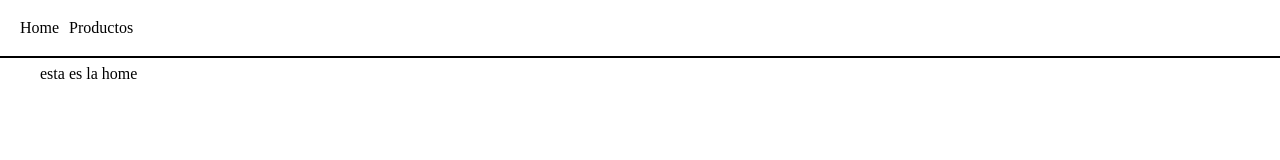
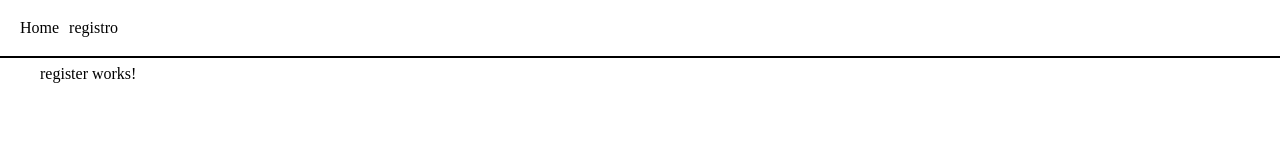
Before and after one commit to LucasRiggilloNK/ecommerce, an Angular app: page /register in a window 1280 px wide. Before the commit this address led to /home. Shown: the top 160 px of the page. Built offline with nearby package versions, Linux system fonts and the light colour scheme.

Commit message:
Create user class

```diff
--- a/src/app/app-routing.module.ts
+++ b/src/app/app-routing.module.ts
@@ -1,11 +1,11 @@
 import { NgModule } from '@angular/core';
 import { RouterModule, Routes } from '@angular/router';
 import { HomeComponent } from './home/home.component';
-import { ProductosComponent } from './productos/productos.component';
+import { RegisterComponent } from './register/register.component';
 
 const routes: Routes = [
   { path: 'home', component: HomeComponent },
-  { path: 'productos', component: ProductosComponent },
+  { path: 'register', component: RegisterComponent },
   { path: '', redirectTo: '/home', pathMatch: 'full' },
   { path: '**', redirectTo: '/home' },
 ];
--- a/src/app/app.module.ts
+++ b/src/app/app.module.ts
@@ -7,6 +7,7 @@ import { AppRoutingModule } from './app-routing.module';
 import { AppComponent } from './app.component';
 import { HeaderComponent } from './header/header.component';
 import { HomeComponent } from './home/home.component';
+import { RegisterComponent } from './register/register.component';
 
 
 @NgModule({
@@ -14,6 +15,7 @@ import { HomeComponent } from './home/home.component';
     AppComponent,
     HeaderComponent,
     HomeComponent,
+    RegisterComponent,
   ],
   imports: [BrowserModule, AppRoutingModule],
   providers: [provideClientHydration()],
--- a/src/app/header/header.component.html
+++ b/src/app/header/header.component.html
@@ -1,6 +1,6 @@
 <nav class="nav">
   <div class="link" routerLink="/home" routerLinkActive="active">Home</div>
-  <div class="link" routerLink="/productos" routerLinkActive="active">
-    Productos
+  <div class="link" routerLink="/register" routerLinkActive="active">
+   registro
   </div>
 </nav>
--- /dev/null
+++ b/src/app/register/register.component.html
@@ -0,0 +1 @@
+<p>register works!</p>
```
Also changed, not shown: src/app/models/users/user.ts (added, +9 -0 lines), src/app/register/register.component.ts (added, +10 -0 lines), src/app/register/register.component.css (added), 2 other files (tests, documents, lock files or other folders).
